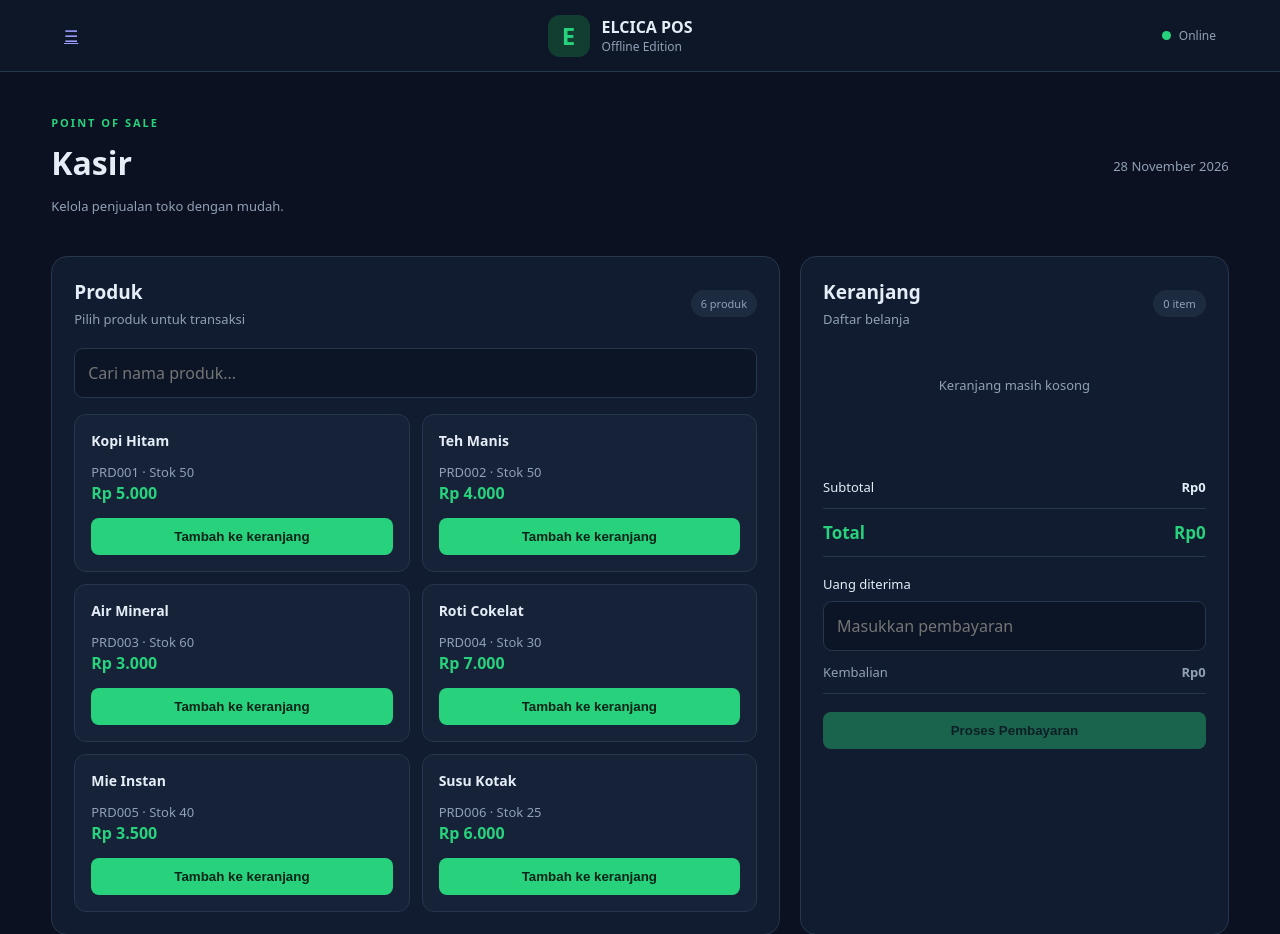
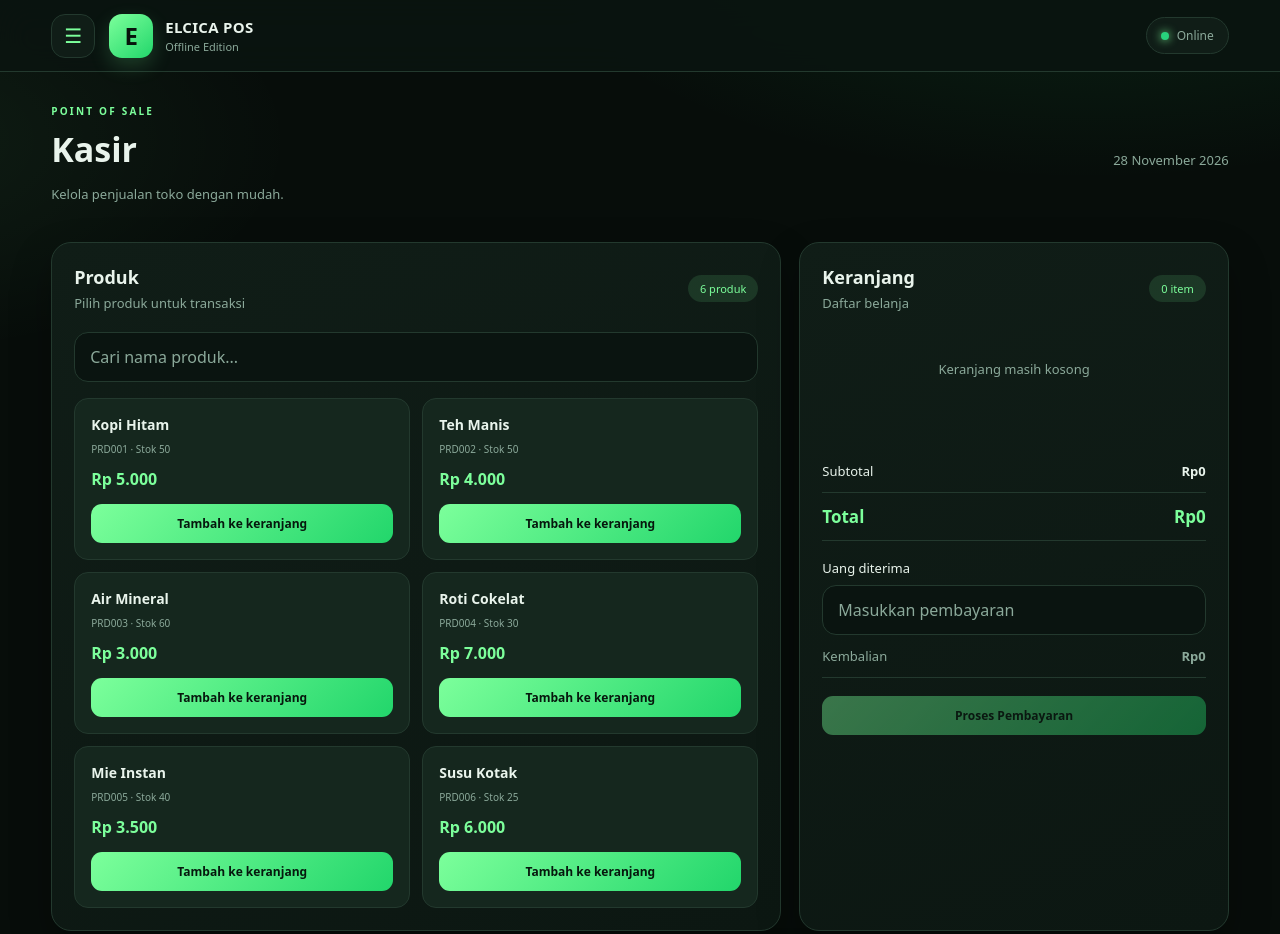
Before and after one commit to 4fr1/-elcica-pos, a plain HTML site: page static/kasir.html in a window 1280 px wide. Shown: the top 934 px of the page. Drawn offline with Linux system fonts and the light colour scheme.

Commit message:
feat: dashboard toko + gaya kasir seragam

```diff
--- a/static/css/app.css
+++ b/static/css/app.css
@@ -1,119 +1,117 @@
+/* ELCICA POS — gaya kasir, diselaraskan dengan dashboard.
+   Nama class sengaja dipertahankan supaya js/app.js tidak perlu diubah. */
 :root {
     color-scheme: dark;
-    --bg: #0b1120;
-    --panel: #111c30;
-    --border: #26364d;
-    --text: #e5edf7;
-    --muted: #91a0b5;
-    --green: #28d17c;
-    --green-dark: #123e32;
+    --bg: #070d0a;
+    --bg-2: #0a1410;
+    --panel: #101d17;
+    --panel-2: #15271e;
+    --border: #23392e;
+    --text: #e9f4ec;
+    --muted: #8ba99a;
+    --accent: #7cff9b;
+    --accent-2: #22d66b;
+    --accent-soft: rgba(124, 255, 155, .12);
+    --amber: #f2b45c;
+    --red: #ff8a8a;
+    --radius: 20px;
+    --radius-sm: 14px;
+    --shadow: 0 18px 40px rgba(0, 0, 0, .3);
 }
 
-* {
-    box-sizing: border-box;
-}
+* { box-sizing: border-box; }
 
 body {
     margin: 0;
-    background: var(--bg);
+    min-height: 100vh;
+    background:
+        radial-gradient(900px 420px at 85% -8%, rgba(34, 214, 107, .13), transparent 65%),
+        radial-gradient(700px 360px at -10% 12%, rgba(124, 255, 155, .07), transparent 60%),
+        var(--bg);
     color: var(--text);
-    font-family: system-ui, sans-serif;
+    font-family: system-ui, -apple-system, "Segoe UI", Roboto, sans-serif;
+    -webkit-font-smoothing: antialiased;
 }
 
 .topbar {
+    position: sticky;
+    top: 0;
+    z-index: 20;
     min-height: 72px;
-    padding: 12px 5%;
+    padding: 12px 4%;
     display: flex;
     align-items: center;
-    justify-content: space-between;
+    gap: 14px;
     border-bottom: 1px solid var(--border);
-    background: #0e1728;
+    background: rgba(10, 20, 16, .9);
+    backdrop-filter: blur(16px);
 }
 
-.brand {
-    display: flex;
-    align-items: center;
-    gap: 12px;
+.menu-btn {
+    width: 44px;
+    height: 44px;
+    display: grid;
+    place-items: center;
+    flex: none;
+    border: 1px solid var(--border);
+    border-radius: 14px;
+    background: var(--panel);
+    color: var(--accent);
+    font-size: 20px;
+    text-decoration: none;
+    transition: border-color .2s, transform .2s;
+}
+.menu-btn:hover { border-color: var(--accent); transform: translateY(-1px); }
+
+.brand { display: flex; align-items: center; gap: 12px; margin-right: auto; }
+
+.brand-mark {
+    width: 44px;
+    height: 44px;
+    display: grid;
+    place-items: center;
+    border-radius: 13px;
+    background: linear-gradient(140deg, var(--accent), var(--accent-2));
+    color: #07130c;
+    font-size: 24px;
+    font-weight: 800;
+    box-shadow: 0 8px 20px rgba(124, 255, 155, .18);
 }
 
-.brand-mark {
-    width: 42px;
-    height: 42px;
-    display: grid;
-    place-items: center;
-    border-radius: 12px;
-    background: var(--green-dark);
-    color: var(--green);
-    font-size: 24px;
-    font-weight: 800;
-}
-
-.brand strong,
-.brand small {
-    display: block;
-}
-
-.brand small {
-    color: var(--muted);
-    font-size: 12px;
-}
+.brand strong, .brand small { display: block; }
+.brand strong { font-size: 15px; letter-spacing: .02em; }
+.brand small { color: var(--muted); font-size: 11px; margin-top: 2px; }
 
 .status {
     display: flex;
     align-items: center;
     gap: 8px;
+    padding: 9px 14px;
+    border: 1px solid var(--border);
+    border-radius: 99px;
+    background: var(--panel);
     color: var(--muted);
     font-size: 12px;
 }
 
-.status-dot {
-    width: 9px;
-    height: 9px;
-    border-radius: 50%;
-    background: var(--green);
-}
+.status-dot { width: 8px; height: 8px; border-radius: 50%; background: var(--accent); box-shadow: 0 0 10px var(--accent); }
 
-.container {
-    width: min(1200px, 92%);
-    margin: 32px auto;
-}
+.container { width: min(1200px, 92%); margin: 32px auto; }
 
-.welcome,
-.section-heading {
-    display: flex;
-    justify-content: space-between;
-    align-items: center;
-    gap: 16px;
-}
+.welcome, .section-heading { display: flex; justify-content: space-between; align-items: center; gap: 16px; }
 
-.eyebrow {
-    color: var(--green);
-    font-size: 11px;
-    font-weight: 700;
-    letter-spacing: 2px;
-}
+.eyebrow { margin: 0; color: var(--accent); font-size: 10px; font-weight: 800; letter-spacing: .22em; }
 
-h1 {
-    margin: 4px 0;
-    font-size: 32px;
-}
+h1 { margin: 8px 0; font-size: clamp(26px, 4vw, 34px); }
+h2 { margin: 0; font-size: 18px; }
 
-h2 {
-    margin: 0;
-    font-size: 19px;
-}
-
-.muted,
-.date {
-    color: var(--muted);
-    font-size: 13px;
-}
+.muted, .date { color: var(--muted); font-size: 13px; }
 
 .workspace {
     display: grid;
     grid-template-columns: minmax(0, 1.7fr) minmax(280px, 1fr);
-    gap: 20px;
-    margin-top: 28px;
+    gap: 18px;
+    margin-top: 26px;
 }
 
 .products-panel,
@@ -121,41 +119,36 @@ h2 {
 .history-panel {
     padding: 22px;
     border: 1px solid var(--border);
-    border-radius: 16px;
-    background: var(--panel);
+    border-radius: var(--radius);
+    background: linear-gradient(160deg, var(--panel), #0c1712);
+    box-shadow: var(--shadow);
     min-width: 0;
 }
 
-.section-heading {
-    margin-bottom: 20px;
-}
-
-.section-heading p {
-    margin: 5px 0 0;
-}
+.section-heading { margin-bottom: 20px; }
+.section-heading p { margin: 5px 0 0; }
 
 .count {
-    padding: 6px 10px;
-    border-radius: 20px;
-    background: #1d2b40;
-    color: var(--muted);
+    padding: 6px 12px;
+    border-radius: 99px;
+    background: var(--accent-soft);
+    color: var(--accent);
     font-size: 11px;
+    white-space: nowrap;
 }
 
 input {
     width: 100%;
-    padding: 13px;
+    padding: 13px 15px;
     border: 1px solid var(--border);
-    border-radius: 9px;
+    border-radius: var(--radius-sm);
     outline: none;
-    background: #0b1526;
+    background: var(--bg-2);
     color: var(--text);
     font: inherit;
 }
-
-input:focus {
-    border-color: var(--green);
-}
+input::placeholder { color: var(--muted); }
+input:focus { border-color: var(--accent); box-shadow: 0 0 0 3px var(--accent-soft); }
 
 .product-grid {
     display: grid;
@@ -165,48 +158,39 @@ input:focus {
 }
 
 .product-card {
+    display: flex;
+    flex-direction: column;
     padding: 16px;
     border: 1px solid var(--border);
-    border-radius: 12px;
-    background: #152238;
+    border-radius: var(--radius-sm);
+    background: var(--panel-2);
+    transition: transform .2s, border-color .2s;
 }
-
-.product-card h3 {
-    margin: 0 0 10px;
-    font-size: 14px;
-}
-
-.product-card p {
-    margin: 0 0 14px;
-    color: var(--green);
-    font-weight: 700;
-}
+.product-card:hover { transform: translateY(-2px); border-color: rgba(124, 255, 155, .4); }
+.product-card h3 { margin: 0 0 8px; font-size: 14px; }
+.product-card small { color: var(--muted); font-size: 10px; }
+.product-card p { margin: 12px 0 14px; color: var(--accent); font-weight: 800; }
 
 .product-card button,
 .checkout-btn {
     width: 100%;
+    margin-top: auto;
     padding: 11px;
     border: 0;
-    border-radius: 8px;
-    background: var(--green);
-    color: #062417;
-    font-weight: 700;
+    border-radius: 11px;
+    background: linear-gradient(135deg, var(--accent), var(--accent-2));
+    color: #06170d;
+    font: inherit;
+    font-weight: 800;
+    font-size: 12px;
     cursor: pointer;
 }
+.product-card button:hover, .checkout-btn:hover { filter: brightness(1.06); }
 
-.cart-list {
-    min-height: 100px;
-}
+.cart-list { min-height: 100px; }
+.empty { padding: 28px 0; color: var(--muted); text-align: center; font-size: 13px; }
 
-.empty {
-    padding: 28px 0;
-    color: var(--muted);
-    text-align: center;
-    font-size: 13px;
-}
-
-.cart-item,
-.summary > div {
+.cart-item, .summary > div {
     display: flex;
     justify-content: space-between;
     align-items: center;
@@ -217,48 +201,25 @@ input:focus {
 }
 
 .cart-item button {
-    border: 0;
+    width: 26px;
+    height: 26px;
+    border: 1px solid rgba(255, 138, 138, .25);
+    border-radius: 9px;
     background: transparent;
-    color: #ff8c8c;
+    color: var(--red);
     cursor: pointer;
 }
 
-.summary {
-    margin-top: 18px;
-}
+.summary { margin-top: 18px; }
+.summary label { display: block; margin: 18px 0 8px; font-size: 13px; }
 
-.summary label {
-    display: block;
-    margin: 18px 0 8px;
-    font-size: 13px;
-}
+.total { color: var(--accent); font-size: 17px !important; font-weight: 800; }
+.change { color: var(--muted); }
+.checkout-btn { margin-top: 18px; }
+.checkout-btn:disabled { opacity: .4; cursor: not-allowed; }
 
-.total {
-    color: var(--green);
-    font-size: 17px !important;
-    font-weight: 800;
-}
-
-.change {
-    color: var(--muted);
-}
-
-.checkout-btn {
-    margin-top: 18px;
-}
-
-.checkout-btn:disabled {
-    opacity: .4;
-    cursor: not-allowed;
-}
-
-.history-panel {
-    margin-top: 22px;
-}
-
-#transaction-list {
-    margin-top: 15px;
-}
+.history-panel { margin-top: 22px; }
+#transaction-list { margin-top: 15px; }
 
 footer {
     padding: 25px;
@@ -269,27 +230,13 @@ footer {
 }
 
 @media (max-width: 760px) {
-    .workspace {
-        grid-template-columns: 1fr;
-    }
-
-    .welcome {
-        align-items: flex-start;
-    }
-
-    .date {
-        text-align: right;
-    }
+    .topbar { padding: 12px 4%; }
+    .workspace { grid-template-columns: 1fr; }
+    .welcome { align-items: flex-start; }
+    .date { text-align: right; }
 }
 
 @media (max-width: 380px) {
-    .product-grid {
-        grid-template-columns: 1fr;
-    }
-
-    .products-panel,
-    .cart-panel,
-    .history-panel {
-        padding: 15px;
-    }
+    .product-grid { grid-template-columns: 1fr; }
+    .products-panel, .cart-panel, .history-panel { padding: 15px; }
 }
```
